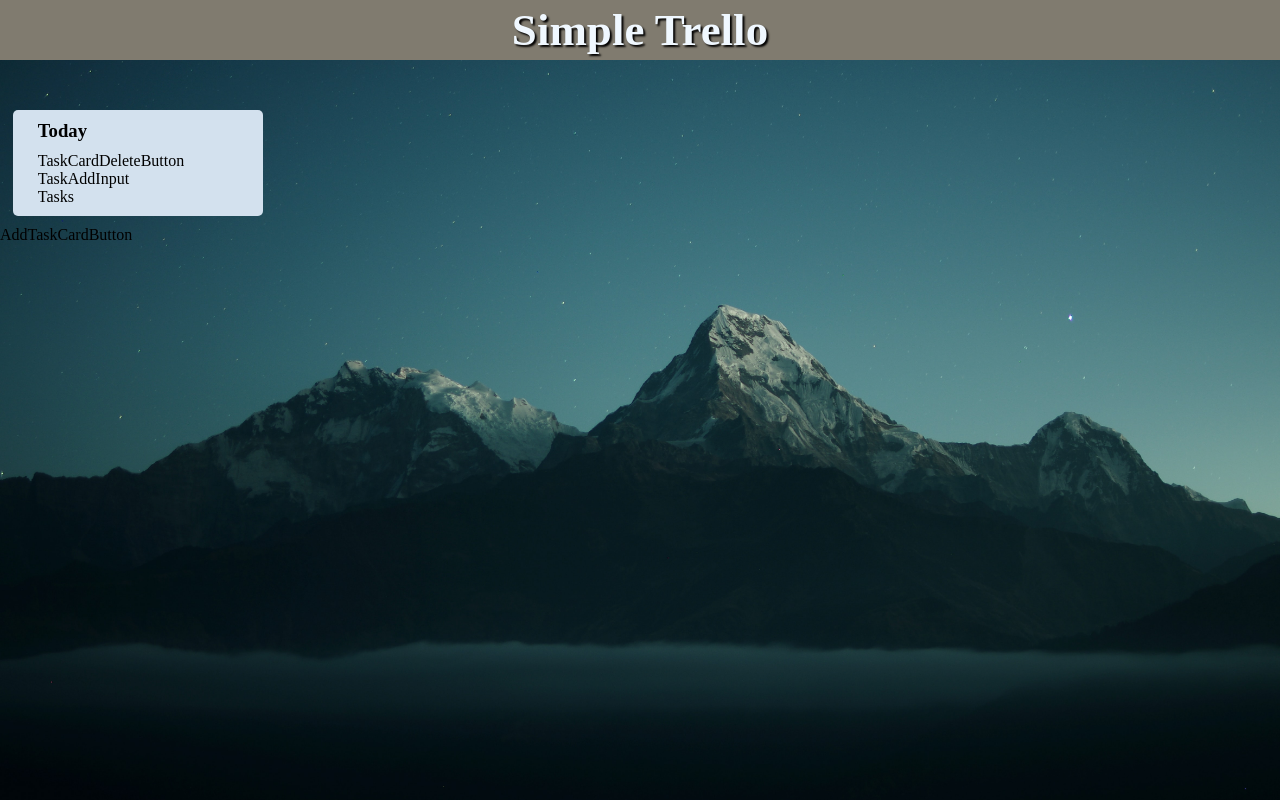
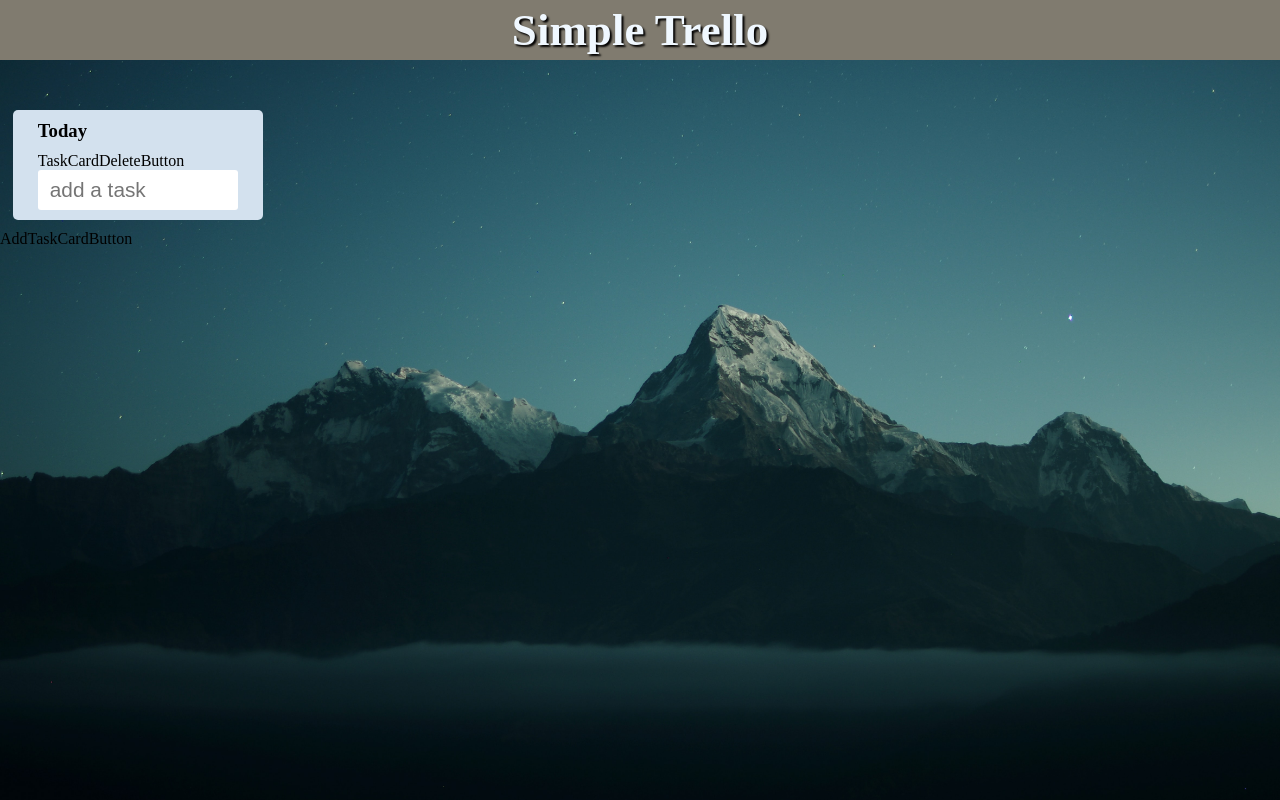
Before and after one commit to hatano-yota/task-sheet, a React (Create React App) app: page / in a window 1280 px wide. Built offline with nearby package versions, Linux system fonts and the light colour scheme.

Commit message:
taskの追加を実装

```diff
--- a/src/components/molcules/TaskAddInput.jsx
+++ b/src/components/molcules/TaskAddInput.jsx
@@ -1,5 +1,32 @@
 import React from "react";
 
-export const TaskAddInput = () => {
-  return <div>TaskAddInput</div>;
+export const TaskAddInput = ({ inputText, setInputText, taskList, setTaskList }) => {
+  const handleSubmit = (e) => {
+    e.preventDefault();
+    // カードを追加する
+    setTaskList([...taskList, { text: inputText }]);
+    setInputText("");
+  };
+
+  const handleChange = (e) => {
+    setInputText(e.target.value);
+  };
+
+  console.log(taskList);
+
+  return (
+    <div>
+      <form onSubmit={handleSubmit}>
+        <input
+          className="taskAddInput"
+          type="text"
+          placeholder="add a task"
+          maxLength="15"
+          autoFocus
+          onChange={handleChange}
+          value={inputText}
+        />
+      </form>
+    </div>
+  );
 };
--- a/src/components/molcules/Tasks.jsx
+++ b/src/components/molcules/Tasks.jsx
@@ -1,5 +1,11 @@
 import React from "react";
 
-export const Tasks = () => {
-  return <div>Tasks</div>;
+export const Tasks = ({ inputText, taskList }) => {
+  return (
+    <div>
+      {taskList.map((task) => (
+        <div>{task.text}</div>
+      ))}
+    </div>
+  );
 };
--- a/src/components/organisms/TaskCard.jsx
+++ b/src/components/organisms/TaskCard.jsx
@@ -1,16 +1,23 @@
-import React from "react";
+import React, { useState } from "react";
 import { TaskCardTitle } from "../molcules/TaskCardTitle";
 import { TaskCardDeleteButton } from "../molcules/TaskCardDeleteButton";
 import { TaskAddInput } from "../molcules/TaskAddInput";
 import { Tasks } from "../molcules/Tasks";
 
 export const TaskCard = () => {
+  const [inputText, setInputText] = useState("");
+  const [taskList, setTaskList] = useState([]);
   return (
     <div className="taskCard">
       <TaskCardTitle />
       <TaskCardDeleteButton />
-      <TaskAddInput />
-      <Tasks />
+      <TaskAddInput
+        inputText={inputText}
+        setInputText={setInputText}
+        taskList={taskList}
+        setTaskList={setTaskList}
+      />
+      <Tasks inputText={inputText} taskList={taskList} />
     </div>
   );
 };
--- a/src/index.css
+++ b/src/index.css
@@ -41,3 +41,11 @@ header {
   border: none;
   outline: none;
 }
+.taskAddInput {
+  width: 100%;
+  font-size: 1.3rem;
+  padding: 8px 12px;
+  border-radius: 3px;
+  border: none;
+  outline: none;
+}
```
